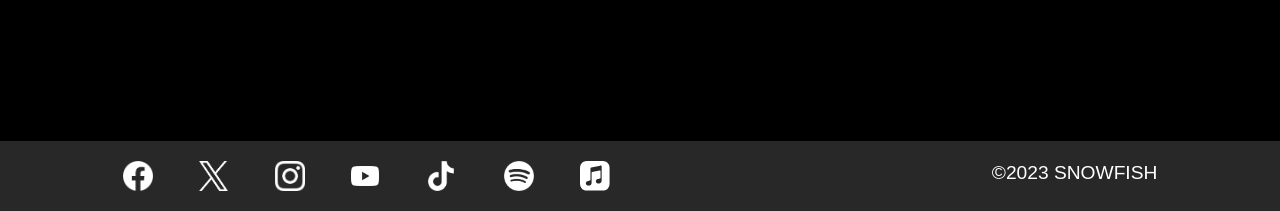
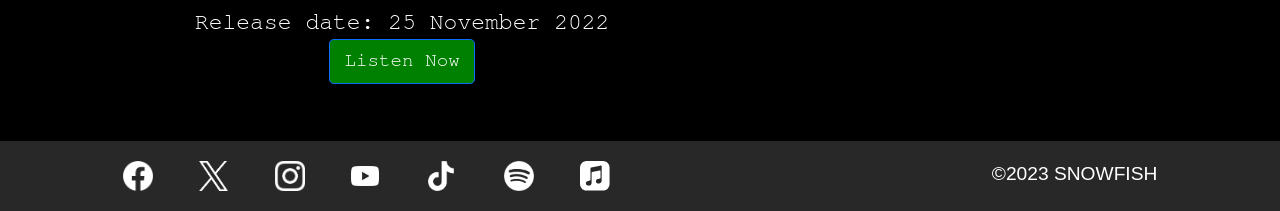
Before and after one commit to solomonrodrigues/snowfish, a Django app: page /music/ in a window 1280 px wide. Shown: the part 671-882 px from the top of the page. Run offline with Django 4.2, Linux system fonts and the light colour scheme.

Commit message:
Music page - WIP

```diff
--- a/layout/static/layout/css/styles.css
+++ b/layout/static/layout/css/styles.css
@@ -277,3 +277,16 @@ a.nav-link:active {
     margin: 4px;
   }
 }
+
+/* MUSIC */
+.release {
+    text-align: center;
+}
+
+.retail-links a {
+    background: green;
+}
+
+.retail-links a:hover {
+    background: lime;
+}
--- a/snowfishapp/templates/music.html
+++ b/snowfishapp/templates/music.html
@@ -10,7 +10,24 @@
       <h1 class="text-left">MUSIC</h1>
 
       <div class="mt-5">
-        <p>Content goes here</p>
+        <div class="release">
+          <div class="packshot col-6">
+<!--            <img src="/Users/solomonrodrigues/Sites/snowfish/layout/static/layout/img/tmu_front_alternative3.png">-->
+            <div class="the-monster-upstairs"></div>
+          </div>
+          <div class="info col-6">
+            <h2>The Monster Upstairs</h2>
+            <div class="release-meta">
+              <div class="release-date">
+                <span class="subtitle">Release date:</span>
+                25 November 2022
+              </div>
+            </div>
+            <div class="retail-links">
+              <a href="https://gyro.to/TheMonsterUpstairs" class="btn btn-primary">Listen Now</a>
+            </div>
+          </div>
+        </div>
       </div>
 
     </div>
```
